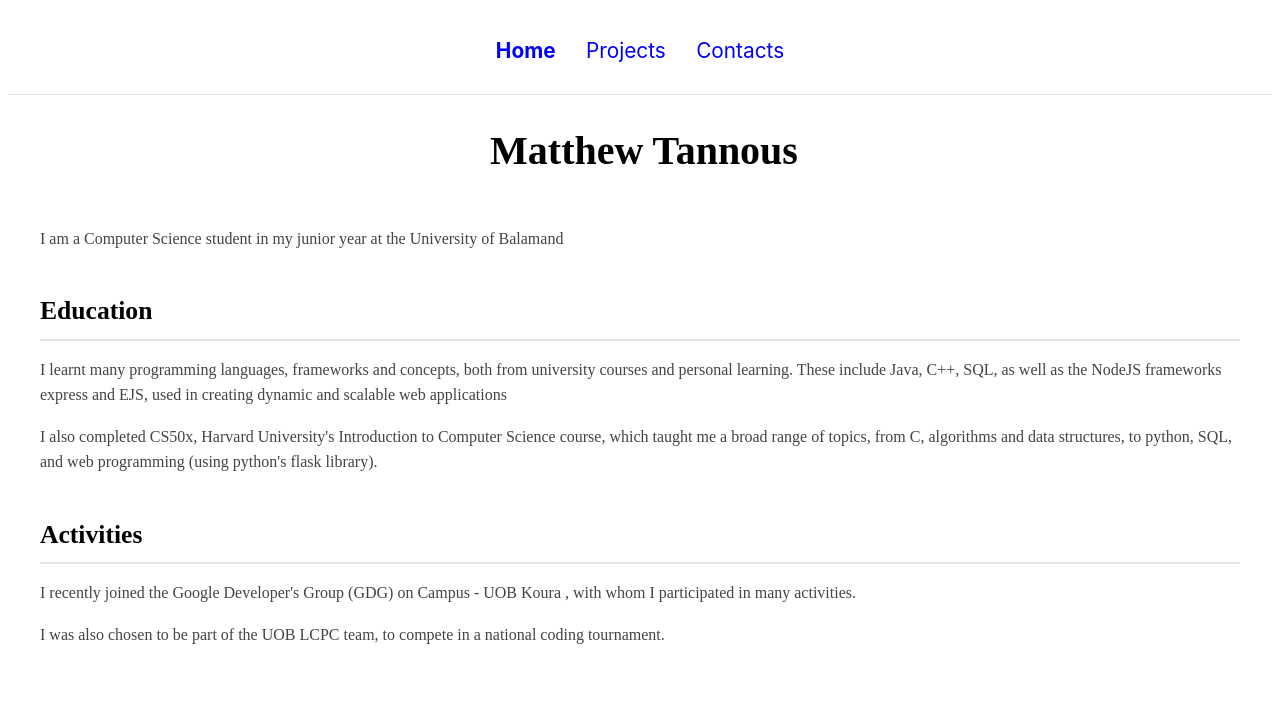
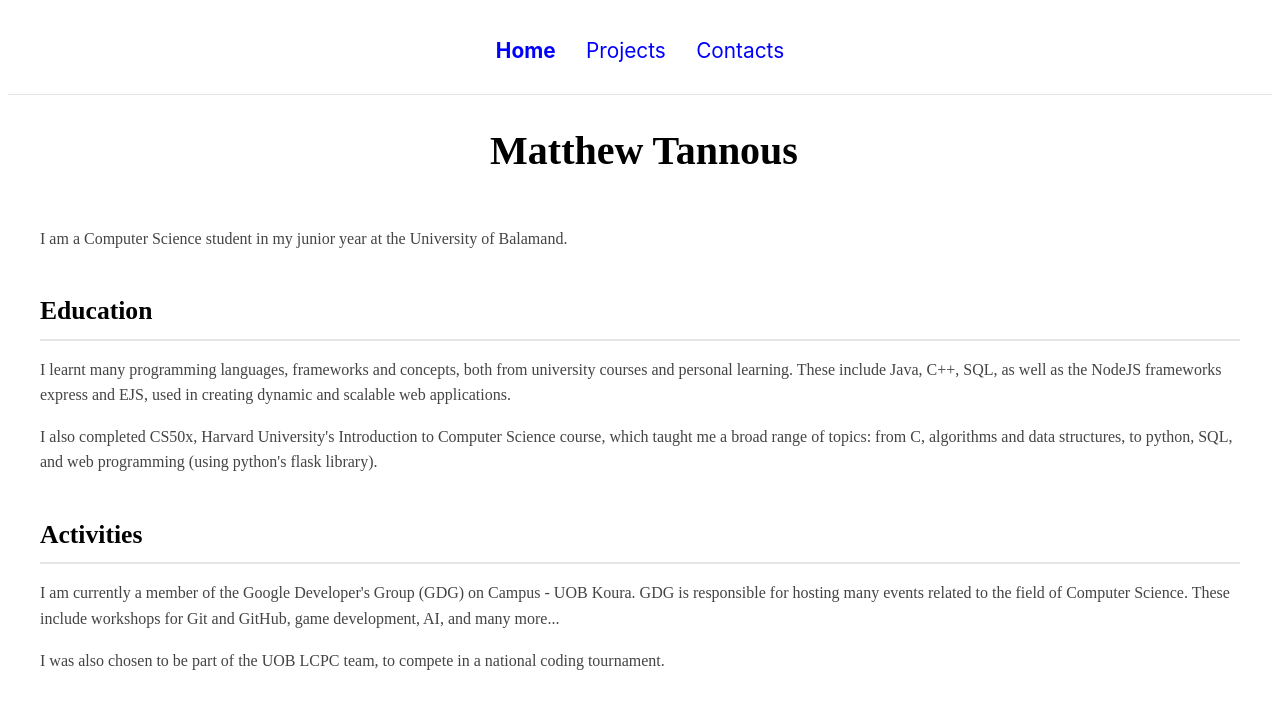
Before and after one commit to matthewtannous/matthewtannous.github.io, a Jekyll site: the page built from index.html, in a window 1280 px wide. Shown: the top 709 px of the page. Built offline with Jekyll 4.4.1, drawn with Linux system fonts in a browser that asks for light colours.

Commit message:
Changed about

```diff
--- a/_data/about.yml
+++ b/_data/about.yml
@@ -1,14 +1,16 @@
 introduction:
-  - I am a Computer Science student in my junior year at the University of Balamand
+  - I am a Computer Science student in my junior year at the University of Balamand.
 
 education:
   - I learnt many programming languages, frameworks and concepts, both from university courses and personal learning.
-    These include Java, C++, SQL, as well as the NodeJS frameworks express and EJS, used in creating dynamic and scalable web applications
-  - I also completed CS50x, Harvard University's Introduction to Computer Science course, which taught me a broad range of topics, from C,
-    algorithms and data structures, to python, SQL, and web programming (using python's flask library).
+    These include Java, C++, SQL, as well as the NodeJS frameworks express and EJS, used in creating dynamic and scalable web applications.
+  - "I also completed CS50x, Harvard University's Introduction to Computer Science course, which taught me a broad range of topics: from C,
+    algorithms and data structures, to python, SQL, and web programming (using python's flask library)."
 
 activities:
-  - I recently joined the Google Developer's Group (GDG) on Campus - UOB Koura , with whom I participated in many activities.
+  - I am currently a member of the Google Developer's Group (GDG) on Campus - UOB Koura.
+    GDG is responsible for hosting many events related to the field of Computer Science.
+    These include workshops for Git and GitHub, game development, AI, and many more...
   - I was also chosen to be part of the UOB LCPC team, to compete in a national coding tournament.
 
 # hobbies????
```
